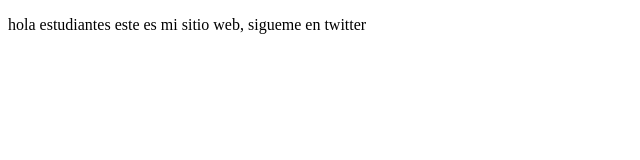
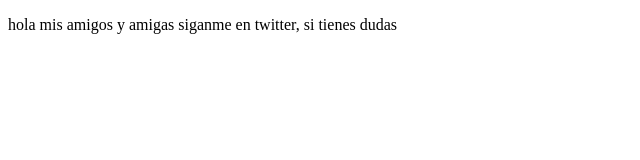
Before and after one commit to Castrica/proyectoDemoPrework, a plain HTML site: page index.html in a window 1280 px wide. Shown: the full height of the page, 0-640 px from the left. Drawn offline with Linux system fonts and the light colour scheme.

Commit message:
cambios agregados sitio de twich

```diff
--- a/index.html
+++ b/index.html
@@ -8,7 +8,7 @@
 </head>
 <body>
     <p>
-        hola estudiantes este es mi sitio web, sigueme en twitter
+        hola mis amigos y amigas siganme en twitter, si tienes dudas
     </p>
 </body>
 </html>
```
